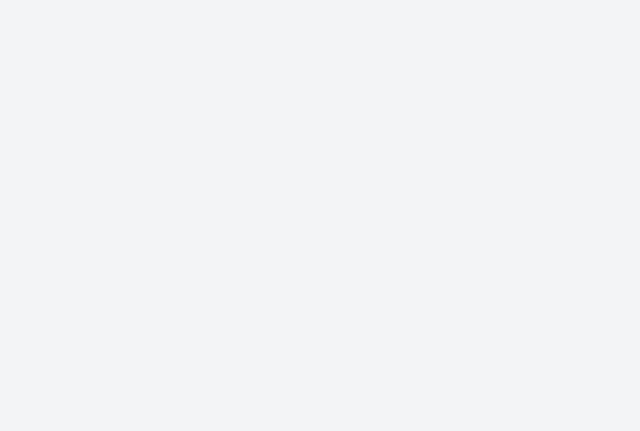
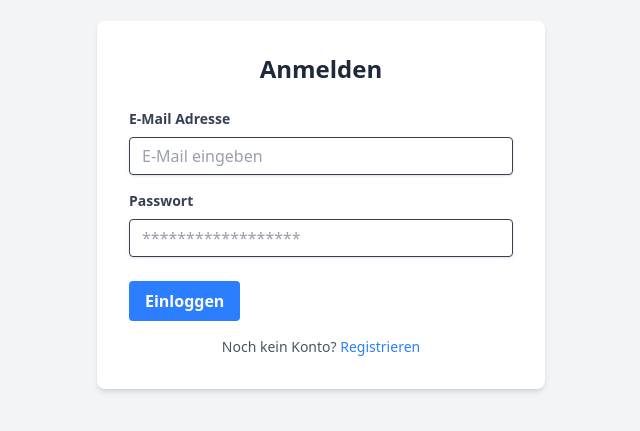
Before and after one commit to george-mariamki/task-managment-system, a Vue app in the folder frontend/: page /login in a window 1280 px wide. Before the commit this address had no page. Shown: the part 195-626 px from the top of the page, without its empty margins (319-959 px from the left). Built offline with nearby package versions, Linux system fonts and the light colour scheme.

Commit message:
feat(auth): add login view with form validation and store integration
- Create LoginView.vue with email/password inputs and error handling.
- Integrate Pinia auth store for login logic.
- Add /login route to Vue Router configuration.
- Use TailwindCSS for styling the login form.

```diff
--- a/frontend/src/router/index.js
+++ b/frontend/src/router/index.js
@@ -1,14 +1,19 @@
 import { createRouter, createWebHistory } from 'vue-router'
 import HomeView from '../views/HomeView.vue'
+import LoginView from '../views/LoginView.vue'
 
 const router = createRouter({
-  // history: يستخدم لتغيير الرابط في المتصفح دون إعادة تحميل الصفحة
   history: createWebHistory(import.meta.env.BASE_URL),
   routes: [
     {
-      path: '/',      // الرابط الأساسي
-      name: 'home',   // اسم داخلي نستخدمه في الكود
-      component: HomeView // المكون الذي سيعرض عند زيارة هذا الرابط
+      path: '/',
+      name: 'home',
+      component: HomeView
+    },
+    {
+      path: '/login', // Neuer Pfad für die Login-Seite
+      name: 'login',
+      component: LoginView
     }
   ]
 })
--- /dev/null
+++ b/frontend/src/views/LoginView.vue
@@ -0,0 +1,98 @@
+<template>
+  <div class="flex min-h-screen items-center justify-center bg-gray-100">
+    <div class="w-full max-w-md bg-white p-8 rounded-lg shadow-md">
+      <h2 class="mb-6 text-center text-2xl font-bold text-gray-800">Anmelden</h2>
+
+      <!-- Fehlermeldung anzeigen -->
+      <div v-if="errorMessage" class="mb-4 rounded bg-red-100 p-3 text-red-700">
+        {{ errorMessage }}
+      </div>
+
+      <form @submit.prevent="handleLogin">
+        <!-- E-Mail Feld -->
+        <div class="mb-4">
+          <label class="mb-2 block text-sm font-bold text-gray-700" for="email">
+            E-Mail Adresse
+          </label>
+          <input
+            v-model="email"
+            class="focus:shadow-outline w-full appearance-none rounded border px-3 py-2 leading-tight text-gray-700 shadow focus:outline-none"
+            id="email"
+            type="email"
+            placeholder="E-Mail eingeben"
+            required
+          />
+        </div>
+
+        <!-- Passwort Feld -->
+        <div class="mb-6">
+          <label class="mb-2 block text-sm font-bold text-gray-700" for="password">
+            Passwort
+          </label>
+          <input
+            v-model="password"
+            class="focus:shadow-outline w-full appearance-none rounded border px-3 py-2 leading-tight text-gray-700 shadow focus:outline-none"
+            id="password"
+            type="password"
+            placeholder="******************"
+            required
+          />
+        </div>
+
+        <!-- Submit Button -->
+        <div class="flex items-center justify-between">
+          <button
+            class="focus:shadow-outline rounded bg-blue-500 px-4 py-2 font-bold text-white hover:bg-blue-700 focus:outline-none"
+            type="submit"
+            :disabled="isLoading"
+          >
+            {{ isLoading ? 'Laden...' : 'Einloggen' }}
+          </button>
+        </div>
+      </form>
+
+      <p class="mt-4 text-center text-sm text-gray-600">
+        Noch kein Konto? <router-link to="/register" class="text-blue-500 hover:text-blue-800">Registrieren</router-link>
+      </p>
+    </div>
+  </div>
+</template>
+
+<script setup>
+import { ref } from 'vue';
+import { useAuthStore } from '../stores/auth';
+import { useRouter } from 'vue-router';
+
+// Store und Router initialisieren
+const authStore = useAuthStore();
+const router = useRouter();
+
+// Reaktive Variablen
+const email = ref('');
+const password = ref('');
+const errorMessage = ref('');
+const isLoading = ref(false);
+
+// Login-Handler
+const handleLogin = async () => {
+  isLoading.value = true;
+  errorMessage.value = '';
+
+  try {
+    // Login-Aktion aus dem Store aufrufen
+    const result = await authStore.login(email.value, password.value);
+
+    if (!result.success) {
+      errorMessage.value = result.error;
+    } else {
+      // Bei Erfolg weiterleiten (wird bereits im Store behandelt, aber zur Sicherheit)
+      // router.push('/dashboard');
+    }
+  } catch (error) {
+    console.error('Unerwarteter Fehler:', error);
+    errorMessage.value = 'Ein unerwarteter Fehler ist aufgetreten.';
+  } finally {
+    isLoading.value = false;
+  }
+};
+</script>
```
